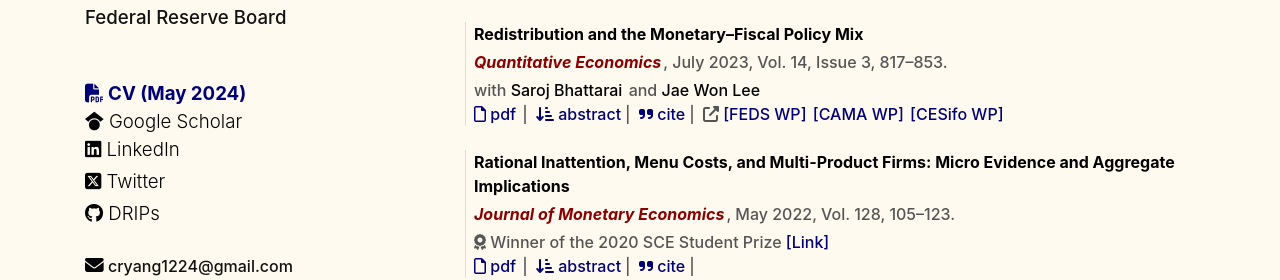
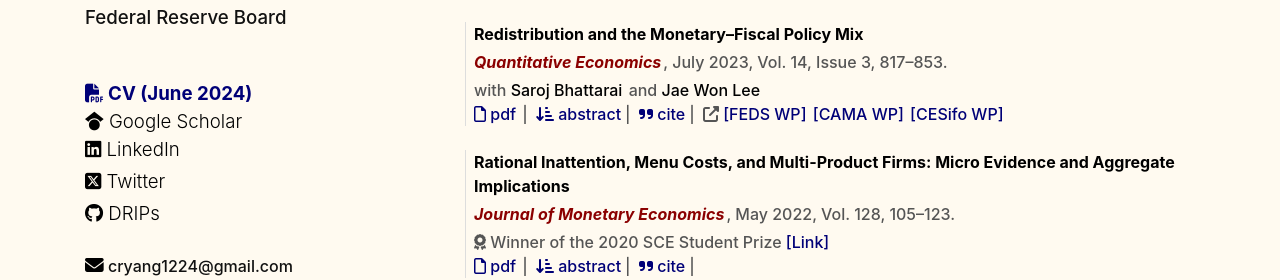
Before and after one commit to choongryulyang/choongryulyang.github.io, a Jekyll site: the page index.html, which Jekyll copies as it is, in a window 1280 px wide. Shown: the part 388-668 px from the top of the page. Built offline with Jekyll 4.4.1, drawn with Linux system fonts in a browser that asks for light colours; nearby versions of some CDN libraries.

Commit message:
Update index.html

```diff
--- a/index.html
+++ b/index.html
@@ -89,7 +89,7 @@
 
                 <div class="pt-5 menur"><a class="menulink2" target="_blank" href="cv/ChoongryulYang_CV.pdf"
                         onclick="gtag('event','Click',{'event_category': 'CV','event_action':'Click','event_label':'CV'})">
-                        <i class="fa-solid fa-file-pdf"></i> CV (May 2024)</a></div>
+                        <i class="fa-solid fa-file-pdf"></i> CV (June 2024)</a></div>
                 <div class="menur"><a class="menulink" target="_blank" href="https://scholar.google.com/citations?user=BCNGJ30AAAAJ&hl=en"
                     onclick="gtag('event','Click',{'event_category': 'Profile GS','event_action':'Click','event_label':'Google Scholar'})">
                     <i class="fa-brands fa-google-scholar"></i> Google Scholar</a></div>
```
